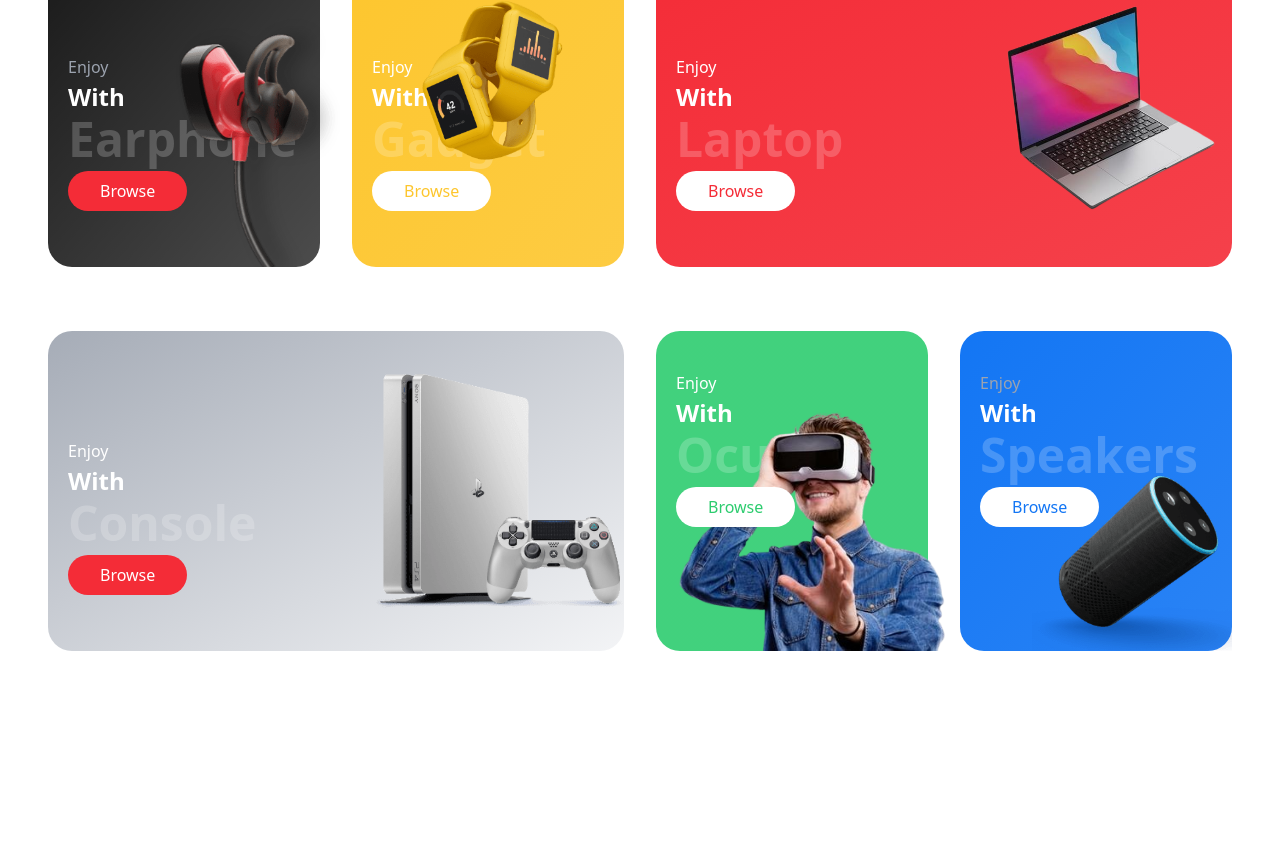
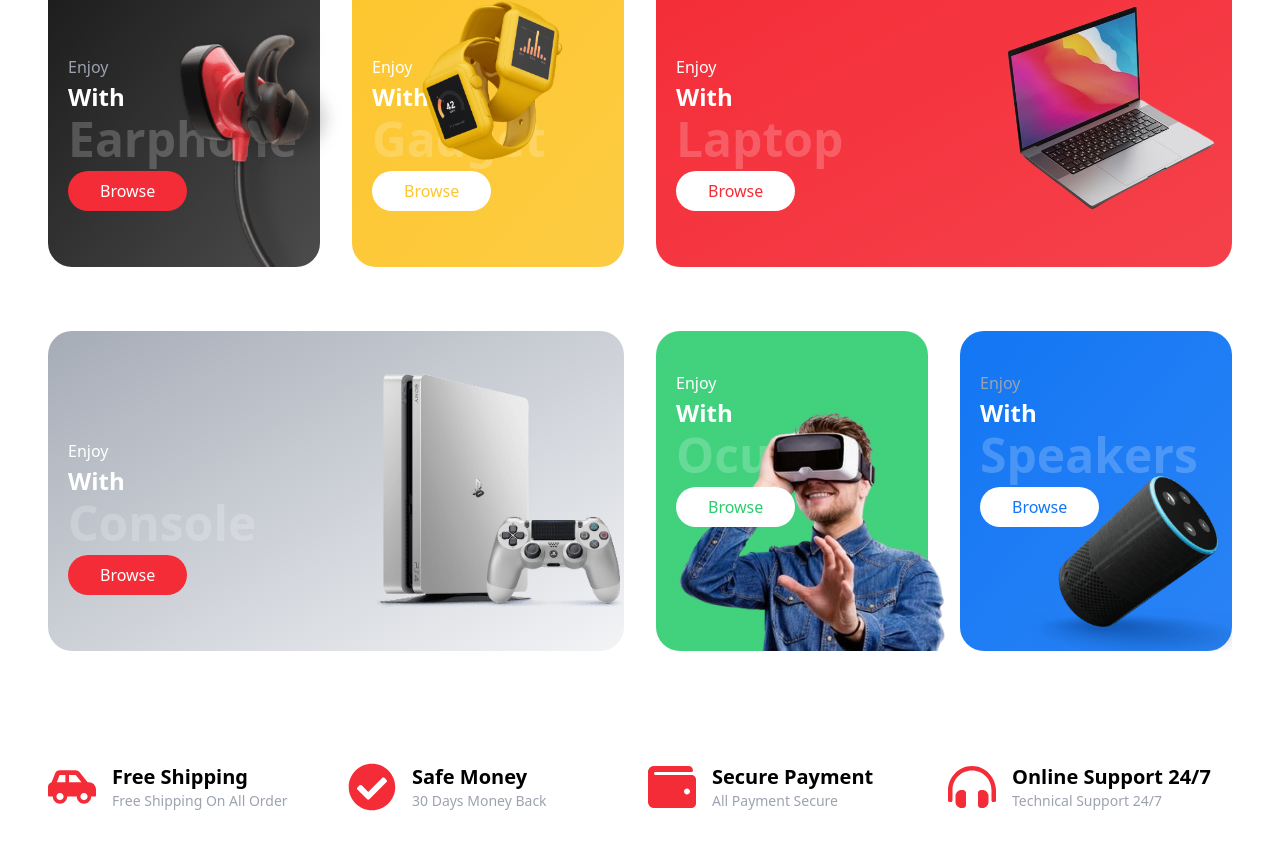
Before and after one commit to dilsad-erdogan/responsive-e-commerce, a React (Vite) app in the folder frontend/: page / in a window 1280 px wide. Shown: the part 807-1656 px from the top of the page. Before the commit the page ends 1490 px from the top, so only its background shows below. Built offline with nearby package versions, Linux system fonts and the light colour scheme.

Commit message:
Services

```diff
--- a/frontend/src/App.jsx
+++ b/frontend/src/App.jsx
@@ -2,14 +2,16 @@ import Category from "./components/Category/Category";
 import Category2 from "./components/Category/Category2";
 import Hero from "./components/Hero/Hero";
 import Navbar from "./components/Navbar/Navbar";
+import Services from "./components/Services/Services";
 
 function App() {
   return (
-    <div>
+    <div className="bg-white dark:bg-gray-900 dark:text-white duration-200 overflow-hidden">
       <Navbar />
       <Hero />
       <Category />
       <Category2 />
+      <Services />
     </div>
   )
 }
--- /dev/null
+++ b/frontend/src/components/Services/Services.jsx
@@ -0,0 +1,50 @@
+import { FaCarSide, FaHeadphonesAlt, FaWallet, FaCheckCircle } from "react-icons/fa";
+
+const ServiceData = [
+    {
+        id: 1,
+        icon: <FaCarSide className="text-4xl md: text-5xl text-primary"></FaCarSide>,
+        title: "Free Shipping",
+        description: "Free Shipping On All Order",
+    },
+    {
+        id: 2,
+        icon: <FaCheckCircle className="text-4xl md: text-5xl text-primary"></FaCheckCircle>,
+        title: "Safe Money",
+        description: "30 Days Money Back",
+    },
+    {
+        id: 3,
+        icon: <FaWallet className="text-4xl md: text-5xl text-primary"></FaWallet>,
+        title: "Secure Payment",
+        description: "All Payment Secure",
+    },
+    {
+        id: 4,
+        icon: <FaHeadphonesAlt className="text-4xl md: text-5xl text-primary"></FaHeadphonesAlt>,
+        title: "Online Support 24/7",
+        description: "Technical Support 24/7",
+    },
+];
+
+const Services = () => {
+  return (
+    <div>
+        <div className="container my-14 md:mt-20">
+            <div className="grid grid-cols-2 lg:grid-cols-4 gap-4 gap-y-8">
+                {ServiceData.map((data) => (
+                    <div key={data.id} className="flex flex-col items-start sm:flex-row gap-4">
+                        {data.icon}
+                        <div>
+                            <h1 className="lg:text-xl font-bold">{data.title}</h1>
+                            <h1 className="text-gray-400 text-sm">{data.description}</h1>
+                        </div>
+                    </div>
+                ))}
+            </div>
+        </div>
+    </div>
+  )
+}
+
+export default Services
```
